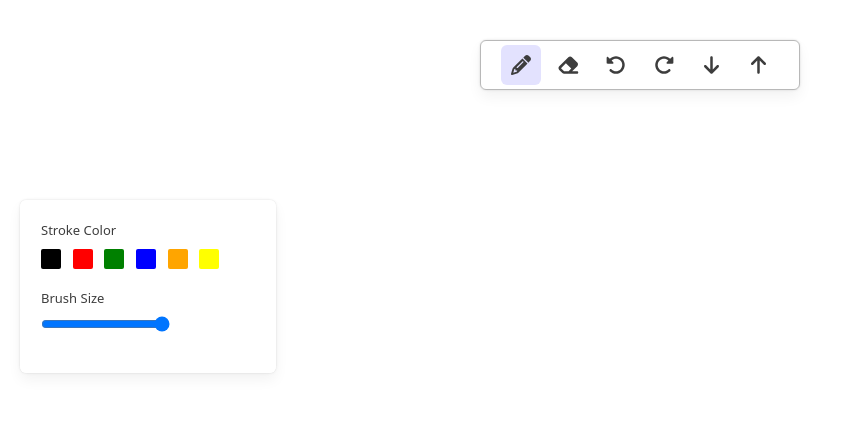
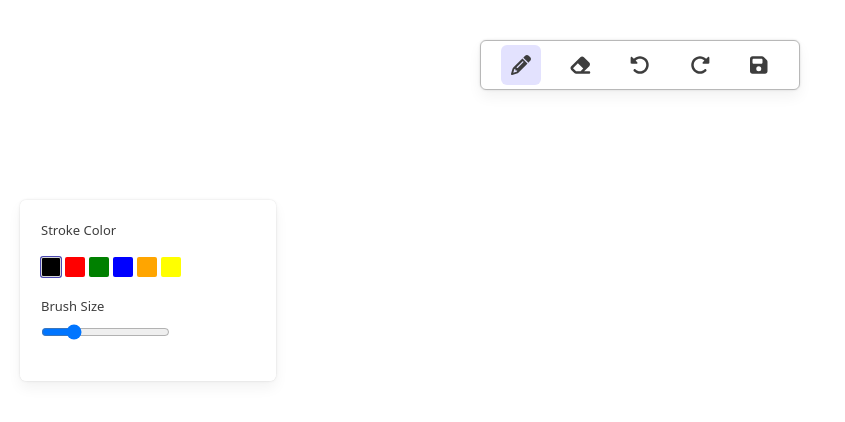
Before and after one commit to Naman-9/drawing-board, a Next.js app: page / in a window 1280 px wide. Shown: the top 422 px of the page, without its empty margins (0-845 px from the left). Built offline with nearby package versions, Linux system fonts and the light colour scheme.

Commit message:
Added Drawing functionality

```diff
--- a/src/components/Board/index.js
+++ b/src/components/Board/index.js
@@ -1,18 +1,85 @@
-import React, { useEffect, useRef } from 'react'
+import React, { useEffect, useLayoutEffect, useRef } from 'react'
+import { useDispatch, useSelector } from 'react-redux';
 
 const Board = () => {
     const canvasRef = useRef(null);
-
+    const shouldDraw = useRef(false);
+    const activeMenuItem = useSelector((state) => state.menu.activeMenuItem);
+    const { color, size } = useSelector((state) => state.toolbox[activeMenuItem]);
 
     useEffect(() => {
         if (!canvasRef.current) return;
         const canvas = canvasRef.current;
         const context = canvas.getContext('2d');
 
-        //   When Mounting
+        const changeConfig = () => {
+            context.strokeStyle = color;
+            context.lineWidth = size;
+        }
+
+
+        changeConfig();
+
+    }, [color, size])
+
+    /**These useEffects will overlap and strokeStyle and lineWidth will loose their prop.
+     * tf, using "useLayoutEffect" this runs before the useEffect.
+     * "useLayoutEffect" ideal for calc the ht and wth of component...
+     */
+
+    //   before browser paints
+    useLayoutEffect(() => {
+        if (!canvasRef.current) return;
+        const canvas = canvasRef.current;
+        const context = canvas.getContext('2d');
+
         canvas.width = window.innerWidth;
         canvas.height = window.innerHeight;
-    }, [])
+
+        /**
+         *  context.beginPath();                          // tells canvas to create new path and u get ready
+         *  context.moveTo(e.clientX, e.clientY);
+         *  context.lineTo(e.clientX, e.clientY);       // create line from this coords
+         *  context.stroke();                           // stroke(line) the path
+         *
+         * if beginPath() not mentioned then it will start from last coords.
+         * beginPath needs moveTo()
+         */
+        const beginPath = (x, y) => {
+            context.beginPath();                          // tells canvas to create new path and u get ready
+            context.moveTo(x, y);
+        }
+
+        const drawLine = (x,y) => {
+            context.lineTo(x, y);       // create line from this coords
+            context.stroke();
+        }
+
+        const handleMouseDown = (e) => {
+            shouldDraw.current = true;
+            beginPath(e.clientX, e.clientY);         // start from this particular point
+         };
+        const handleMouseMove = (e) => {
+            if(!shouldDraw.current) return;
+            drawLine(e.clientX, e.clientY);       // create line from this coords
+        };
+        const handleMouseup = (e) => {
+            shouldDraw.current = false;
+         };
+
+        canvas.addEventListener('mousedown', handleMouseDown);      // mouse clicked
+        canvas.addEventListener('mousemove', handleMouseMove);      // moving
+        canvas.addEventListener('mouseup', handleMouseup);          // releasing
+
+        return () => {
+            canvas.removeEventListener('mousedown', handleMouseDown);      // mouse clicked
+            canvas.removeEventListener('mousemove', handleMouseMove);      // moving
+            canvas.removeEventListener('mouseup', handleMouseup);          // releasing
+
+        }
+    }, []);
+
+    console.log(color, size);
 
 
     return (
--- a/src/components/Menu/index.js
+++ b/src/components/Menu/index.js
@@ -1,7 +1,7 @@
 import React from 'react';
 import { useDispatch, useSelector } from 'react-redux';
 import { FontAwesomeIcon } from '@fortawesome/react-fontawesome';
-import { faPencil, faRotateLeft, faRotateRight, faArrowDown, faArrowUp, faEraser } from '@fortawesome/free-solid-svg-icons';
+import { faPencil, faRotateLeft, faRotateRight, faArrowDown, faArrowUp, faEraser, faSave } from '@fortawesome/free-solid-svg-icons';
 import styles from "./index.module.css";
 import { MENU_ITEMS } from '@/constants';
 import { menuItemClick, actionItemClick } from '@/slice/menuSlice';
@@ -32,11 +32,9 @@
                 <FontAwesomeIcon icon={faRotateRight} className={styles.icon} />
             </div>
             <div className={styles.iconWrapper} >
-                <FontAwesomeIcon icon={faArrowDown} className={styles.icon} />
+                <FontAwesomeIcon icon={faSave} className={styles.icon} />
             </div>
-            <div className={styles.iconWrapper} >
-                <FontAwesomeIcon icon={faArrowUp} className={styles.icon} />
-            </div>
+
         </div>
     </>
   )
--- a/src/components/Toolbox/index.js
+++ b/src/components/Toolbox/index.js
@@ -1,22 +1,32 @@
 import React from 'react';
 import styles from "./index.module.css";
 import { COLORS, MENU_ITEMS } from '@/constants';
-import { useSelector } from 'react-redux';
+import { useDispatch, useSelector } from 'react-redux';
+import { changeBrushSize, changeColor } from '@/slice/toolboxSlice';
+import cx from 'classnames';
+
 
 const Toolbox = () => {
 
+    const disptach = useDispatch();
     const activeMenuItem = useSelector((state) => state.menu.activeMenuItem);
     const showStrokeToolOption = activeMenuItem === MENU_ITEMS.PENCIL;
     const showBrushToolOption = activeMenuItem === MENU_ITEMS.PENCIL || activeMenuItem === MENU_ITEMS.ERASER;
+    const {color, size} = useSelector((state) => state.toolbox[activeMenuItem])
+
 
     const updateBrushSize = (e) => {
-
+        disptach(changeBrushSize({ item: activeMenuItem, size: e.target.value }))
     }
 
-    const ColorBox = ({ color }) => (
-        <div className={styles.colorBox} style={{ backgroundColor: color }}></div>
-        // <div className={styles.colorBox} style={{backgroundColor: COLORS.BLUE}}></div>
-    );
+    const updateColor = (newColor) => {
+        disptach(changeColor({ item: activeMenuItem, color: newColor }))
+    }
+
+    // const ColorBox = ({ color }) => (
+    //     <div className={cx(styles.colorBox, { [styles.active]: color === COLORS.color })} style={{ backgroundColor: color }} onClick={() => updateColor(color)}></div>
+    //     // <div className={styles.colorBox} style={{backgroundColor: COLORS.BLUE}}></div>
+    // );
 
     return (
         <>
@@ -25,11 +35,18 @@
                     <div className={styles.toolItem}>
                         <h4 className={styles.toolText}>Stroke Color</h4>
                         <div className={styles.itemContainer}>
-                            {Object.values(COLORS).map((color, index) => (
+                            {/* {Object.values(COLORS).map((color, index) => (
                                 <ColorBox key={index} color={color} />
-                            ))}
+                            ))} */}
                             {/* <div className={styles.colorBox} style={{backgroundColor: COLORS.BLACK}} /> */}
-
+                            <div className={styles.itemContainer}>
+                                <div className={cx(styles.colorBox, { [styles.active]: color === COLORS.BLACK })} style={{ backgroundColor: COLORS.BLACK }} onClick={() => updateColor(COLORS.BLACK)} />
+                                <div className={cx(styles.colorBox, { [styles.active]: color === COLORS.RED })} style={{ backgroundColor: COLORS.RED }} onClick={() => updateColor(COLORS.RED)} />
+                                <div className={cx(styles.colorBox, { [styles.active]: color === COLORS.GREEN })} style={{ backgroundColor: COLORS.GREEN }} onClick={() => updateColor(COLORS.GREEN)} />
+                                <div className={cx(styles.colorBox, { [styles.active]: color === COLORS.BLUE })} style={{ backgroundColor: COLORS.BLUE }} onClick={() => updateColor(COLORS.BLUE)} />
+                                <div className={cx(styles.colorBox, { [styles.active]: color === COLORS.ORANGE })} style={{ backgroundColor: COLORS.ORANGE }} onClick={() => updateColor(COLORS.ORANGE)} />
+                                <div className={cx(styles.colorBox, { [styles.active]: color === COLORS.YELLOW })} style={{ backgroundColor: COLORS.YELLOW }} onClick={() => updateColor(COLORS.YELLOW)} />
+                            </div>
                         </div>
                     </div>
                 }
@@ -38,7 +55,7 @@
                     <div className={styles.toolItem}>
                         <h4 className={styles.toolText}>Brush Size</h4>
                         <div className={styles.itemContainer}>
-                            <input type="range" min={1} max={10} step={1} onChange={updateBrushSize} className="" />
+                            <input type="range" min={1} max={10} step={1} onChange={updateBrushSize} className="" value={size}/>
                         </div>
                     </div>
                 }
--- a/src/slice/toolboxSlice.js
+++ b/src/slice/toolboxSlice.js
@@ -0,0 +1,36 @@
+import { COLORS, MENU_ITEMS } from '@/constants';
+import { createSlice } from '@reduxjs/toolkit';
+
+
+const initialState = {
+    [MENU_ITEMS.PENCIL] : {
+        color: COLORS.BLACK,
+        size: 3
+    },
+    [MENU_ITEMS.ERASER] : {
+        color: COLORS.WHITE,
+        size: 3
+    },
+    [MENU_ITEMS.UNDO] : {},
+    [MENU_ITEMS.REDO] : {},
+    [MENU_ITEMS.DOWNLOAD] : {},
+}
+
+export const toolboxSlice = createSlice({
+    name: 'toolbox',
+    initialState,
+    reducers: {
+        changeColor: (state, action) => {
+            // onclick update activeMenuItem
+            state[action.payload.item].color = action.payload.color
+        },
+        changeBrushSize: (state, action) => {
+            // onclick update actionMenuItem
+            state[action.payload.item].size = action.payload.size
+        }
+    }
+});
+
+export const { changeColor, changeBrushSize } = toolboxSlice.actions;
+
+export default toolboxSlice.reducer;
--- a/src/store.js
+++ b/src/store.js
@@ -1,9 +1,11 @@
 import { configureStore } from '@reduxjs/toolkit';
 import MenuReducer from '@/slice/menuSlice';
+import toolboxReducer from '@/slice/toolboxSlice';
 
 
 export const store = configureStore ({
     reducer: {
         menu: MenuReducer,
+        toolbox: toolboxReducer
     }
 })
```
